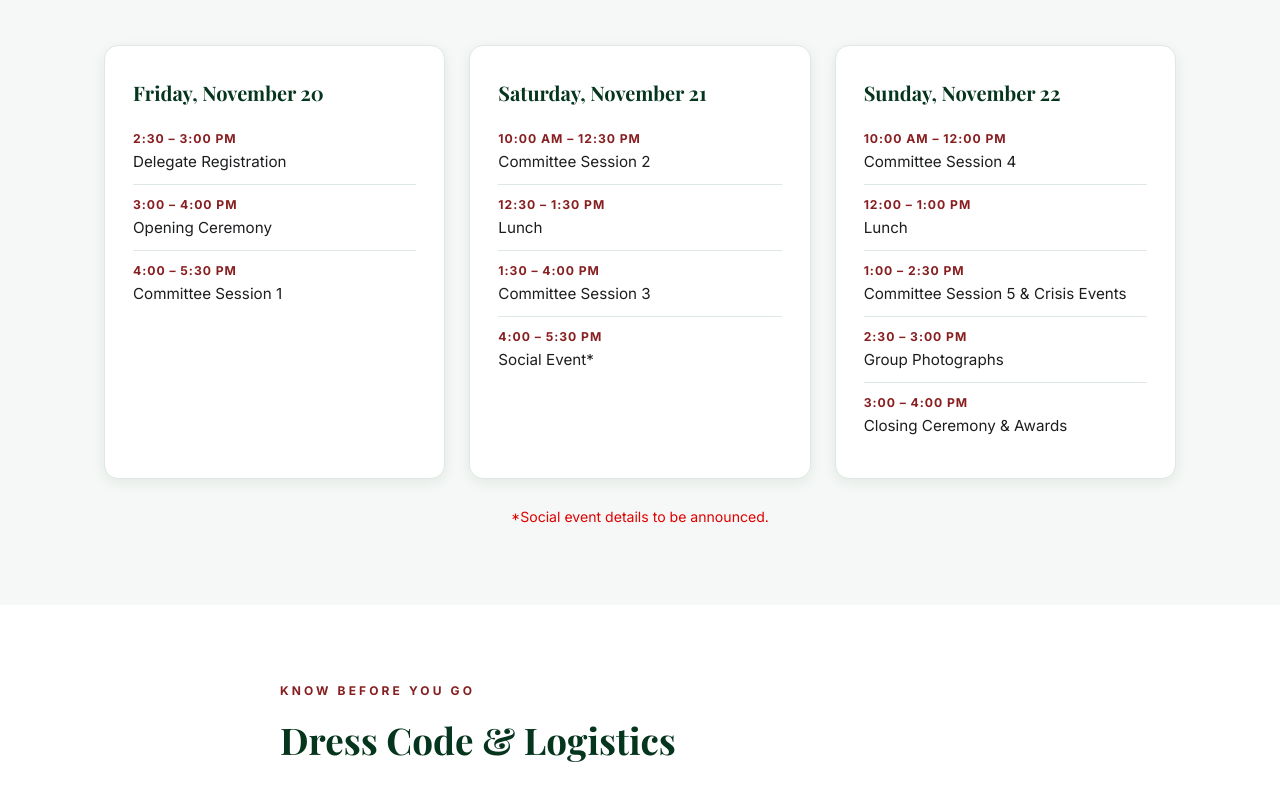
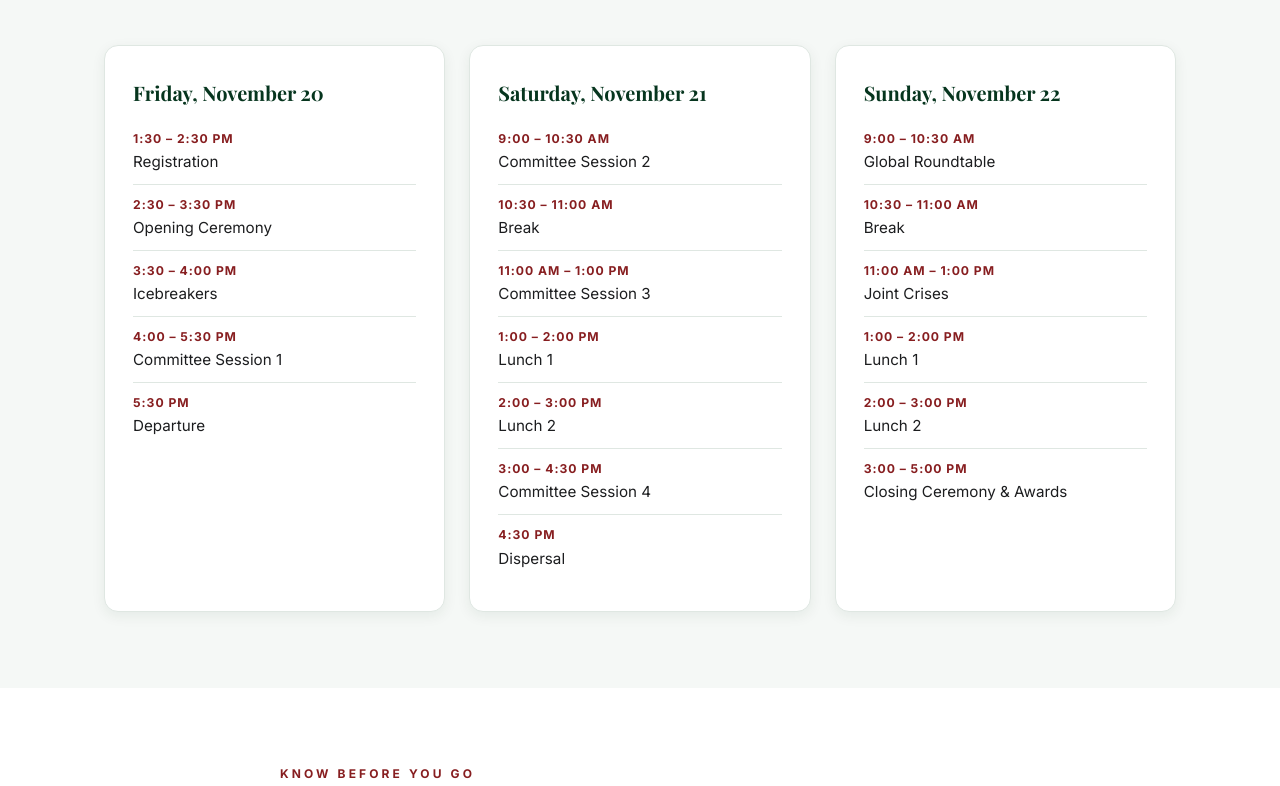
Before and after one commit to innovationjcd/jcmun-website, a plain HTML site: page resources.html in a window 1280 px wide. Shown: the part 1176-1962 px from the top of the page. Drawn offline with nearby package versions, Linux system fonts and the light colour scheme; a web font is replaced by a local one.

Commit message:
Add schedule PDF and sync schedule with it
Co-Authored-By: Claude Opus 5.5 <noreply@anthropic.com>

```diff
--- a/js/main.js
+++ b/js/main.js
@@ -5,8 +5,8 @@
    Format: year, month name, day, time (24h), timezone offset.
    ============================================================ */
 
-// JCMUN 4 begins with delegate check-in: Friday 20 Nov 2026, 2:30 PM (Dubai)
-const CONFERENCE_DATE = new Date("2026-11-20T14:30:00+04:00");
+// JCMUN 4 begins with registration: Friday 20 Nov 2026, 1:30 PM (Dubai)
+const CONFERENCE_DATE = new Date("2026-11-20T13:30:00+04:00");
 
 /* ---------- Countdown timer (home page) ---------- */
 function updateCountdown() {
--- a/resources.html
+++ b/resources.html
@@ -74,8 +74,8 @@
           </div>
           <div>
             <h3>Conference Schedule</h3>
-            <p>The full three-day programme is <a href="#schedule">published below</a>. A printable PDF version will be added here.</p>
-            <span class="coming-soon missing">PDF Coming Soon</span>
+            <p>The full three-day programme is <a href="#schedule">published below</a>, or download the printable PDF.</p>
+            <a href="assets/docs/jcmun-iv-2026-schedule.pdf" class="btn btn-dark" target="_blank" rel="noopener" style="margin-top: 12px;">Download Schedule (PDF)</a>
           </div>
         </div>
 
@@ -105,32 +105,37 @@
         <div class="card schedule-card">
           <h3>Friday, November 20</h3>
           <ul>
-            <li><span class="time">2:30 &ndash; 3:00 PM</span>Delegate Registration</li>
-            <li><span class="time">3:00 &ndash; 4:00 PM</span>Opening Ceremony</li>
+            <li><span class="time">1:30 &ndash; 2:30 PM</span>Registration</li>
+            <li><span class="time">2:30 &ndash; 3:30 PM</span>Opening Ceremony</li>
+            <li><span class="time">3:30 &ndash; 4:00 PM</span>Icebreakers</li>
             <li><span class="time">4:00 &ndash; 5:30 PM</span>Committee Session 1</li>
+            <li><span class="time">5:30 PM</span>Departure</li>
           </ul>
         </div>
         <div class="card schedule-card">
           <h3>Saturday, November 21</h3>
           <ul>
-            <li><span class="time">10:00 AM &ndash; 12:30 PM</span>Committee Session 2</li>
-            <li><span class="time">12:30 &ndash; 1:30 PM</span>Lunch</li>
-            <li><span class="time">1:30 &ndash; 4:00 PM</span>Committee Session 3</li>
-            <li><span class="time">4:00 &ndash; 5:30 PM</span>Social Event*</li>
+            <li><span class="time">9:00 &ndash; 10:30 AM</span>Committee Session 2</li>
+            <li><span class="time">10:30 &ndash; 11:00 AM</span>Break</li>
+            <li><span class="time">11:00 AM &ndash; 1:00 PM</span>Committee Session 3</li>
+            <li><span class="time">1:00 &ndash; 2:00 PM</span>Lunch 1</li>
+            <li><span class="time">2:00 &ndash; 3:00 PM</span>Lunch 2</li>
+            <li><span class="time">3:00 &ndash; 4:30 PM</span>Committee Session 4</li>
+            <li><span class="time">4:30 PM</span>Dispersal</li>
           </ul>
         </div>
         <div class="card schedule-card">
           <h3>Sunday, November 22</h3>
           <ul>
-            <li><span class="time">10:00 AM &ndash; 12:00 PM</span>Committee Session 4</li>
-            <li><span class="time">12:00 &ndash; 1:00 PM</span>Lunch</li>
-            <li><span class="time">1:00 &ndash; 2:30 PM</span>Committee Session 5 &amp; Crisis Events</li>
-            <li><span class="time">2:30 &ndash; 3:00 PM</span>Group Photographs</li>
-            <li><span class="time">3:00 &ndash; 4:00 PM</span>Closing Ceremony &amp; Awards</li>
+            <li><span class="time">9:00 &ndash; 10:30 AM</span>Global Roundtable</li>
+            <li><span class="time">10:30 &ndash; 11:00 AM</span>Break</li>
+            <li><span class="time">11:00 AM &ndash; 1:00 PM</span>Joint Crises</li>
+            <li><span class="time">1:00 &ndash; 2:00 PM</span>Lunch 1</li>
+            <li><span class="time">2:00 &ndash; 3:00 PM</span>Lunch 2</li>
+            <li><span class="time">3:00 &ndash; 5:00 PM</span>Closing Ceremony &amp; Awards</li>
           </ul>
         </div>
       </div>
-      <p class="schedule-note missing">*Social event details to be announced.</p>
     </div>
   </section>
 
@@ -165,7 +170,7 @@
         </ul>
 
         <h3>Venue &amp; Logistics</h3>
-        <p>JCMUN 4 takes place at <strong>Jumeirah College, Street 19, Al Safa 1, Dubai, UAE</strong> (<a href="https://www.google.com/maps/search/?api=1&amp;query=Jumeirah+College+Dubai" target="_blank" rel="noopener">view on Google Maps</a>). Check-in is at 2:30 PM on Friday, November 20. <span class="missing">Lunch is provided on Saturday and Sunday.</span></p>
+        <p>JCMUN 4 takes place at <strong>Jumeirah College, Street 19, Al Safa 1, Dubai, UAE</strong> (<a href="https://www.google.com/maps/search/?api=1&amp;query=Jumeirah+College+Dubai" target="_blank" rel="noopener">view on Google Maps</a>). Registration opens at 1:30 PM on Friday, November 20. <span class="missing">Lunch is provided on Saturday and Sunday.</span></p>
         <p class="missing">[Placeholder &mdash; parking and drop-off instructions, and the check-in location on campus.]</p>
 
         <h3>First Time at MUN?</h3>
```
Also changed, not shown: 1 other file.
